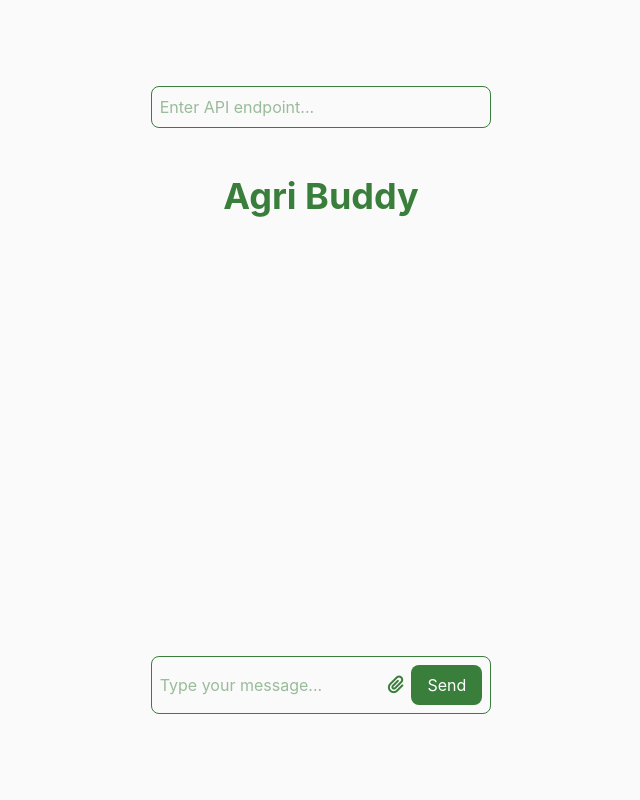
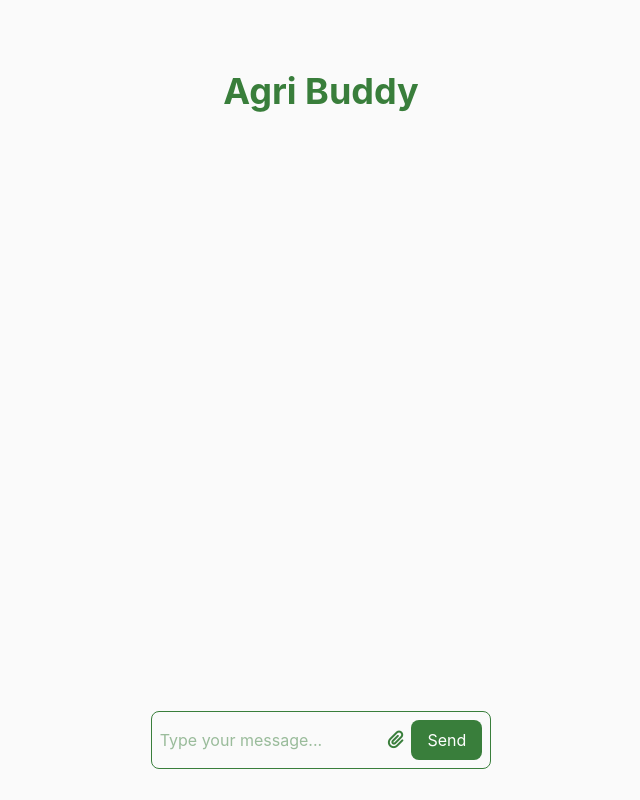
Before and after one commit to tontus/Agri-Buddy, a Next.js app: page /Chat in a window 1280 px wide. Shown: the whole page, without its empty margins (319-959 px from the left). Built offline with nearby package versions, Linux system fonts and the light colour scheme.

Commit message:
feat: update layout and styling of Chat component for improved user experience

```diff
--- a/src/app/Chat/page.tsx
+++ b/src/app/Chat/page.tsx
@@ -95,32 +95,31 @@ export default function Chat() {
         height: "100vh", // Full height of the viewport
       }}
     >
-      {/* Background Layer */}
-      <div
-      ></div>
+
 
       {/* Content Layer */}
       <div className="relative flex flex-col items-center justify-center">
         {/* API Endpoint Input */}
-        <div className="w-full max-w-2xl mb-4">
+        <div className="w-full max-w-6xl mb-4">
           <input
             type="text"
             className="input"
             value={apiEndpoint}
             onChange={(e) => setApiEndpoint(e.target.value)}
             placeholder="Enter API endpoint..."
+            hidden={true}
           />
         </div>
 
         {/* Heading */}
-        <div className="w-full max-w-2xl text-primary text-center py-4 rounded-lg mb-2">
+        <div className="w-full  text-primary text-center py-4 rounded-lg mb-2 mt-2">
           <h1 className="text-4xl font-bold">Agri Buddy</h1>
         </div>
 
         {/* Chat Container */}
         <div
           ref={chatContainerRef}
-          className="w-full max-w-2xl border border-transparent rounded-lg p-4 h-100 overflow-y-auto"
+          className="w-full  border border-transparent rounded-lg p-4 h-140 overflow-y-auto"
         >
           {messages.map((msg, index) => (
             <div
@@ -130,7 +129,7 @@ export default function Chat() {
               }`}
             >
               <div
-                className={`max-w-xs px-4 py-2 rounded-lg ${
+                className={`max-w-7xl px-4 py-2  rounded-lg ${
                   msg.role === "user"
                     ? "bg-primary text-background text-right"
                     : "bg-gray-300 text-gray-800 text-left"
@@ -147,7 +146,7 @@ export default function Chat() {
         </div>
 
         {/* Combined Input Section */}
-        <div className="flex w-full max-w-2xl gap-2 mt-4 items-center border border-primary rounded-lg p-2">
+        <div className="flex w-full max-w-5xl gap-2 mt-4 items-center border border-primary rounded-lg p-2">
           <textarea
             className="flex-1 bg-transparent text-primary  placeholder-primary focus:outline-none resize-none overflow-y-auto"
             value={input}
```
